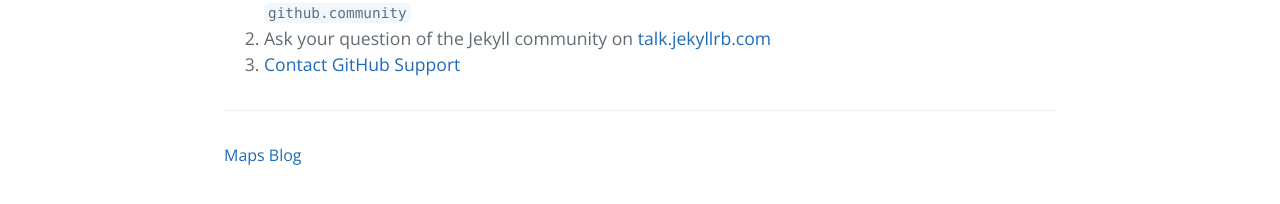
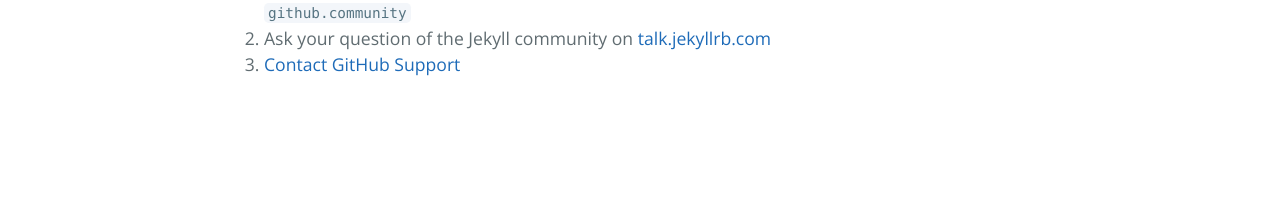
Before and after one commit to Undergroundly/Undergroundly.github.io, a Jekyll site: the page built from docs/SUPPORT.md, in a window 1280 px wide. Shown: the part 575-779 px from the top of the page. Built offline with Jekyll 4.4.1, drawn with Linux system fonts in a browser that asks for light colours; our own code applies the rules of GitHub Pages for plain Markdown files.

Commit message:
Update default.html

```diff
--- a/_layouts/default.html
+++ b/_layouts/default.html
@@ -26,9 +26,7 @@
     <main id="content" class="main-content" role="main">
       {{ content }}
 
-      <footer class="site-footer">
-        <span class="site-footer-credits"> <a href="/">Maps</a> <a href="https://undergroundly.github.io/blog">     Blog</a></span>
-      </footer>
+
     </main>
   </body>
 </html>
```
